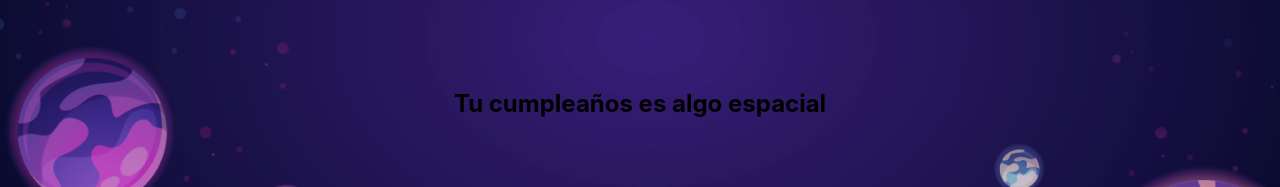
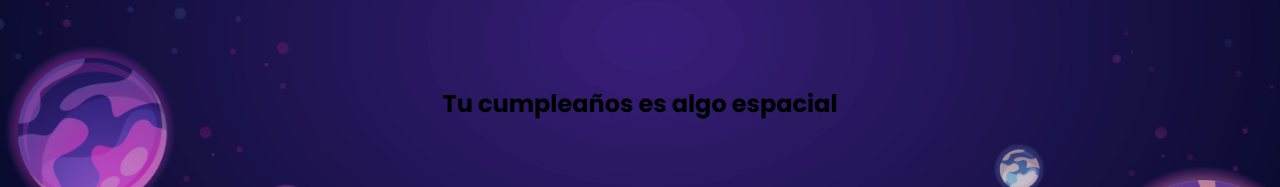
Before and after one commit to rafeldev/photokepler, a React (Create React App) app: page / in a window 1280 px wide. Shown: the part 297-484 px from the top of the page. Built offline with nearby package versions, Linux system fonts and the light colour scheme.

Commit message:
Se añade estilos globales

```diff
--- a/src/index.js
+++ b/src/index.js
@@ -1,6 +1,6 @@
 import React from "react";
 import ReactDOM from "react-dom";
-import "./index.css";
+import "./styles/GlobalStyles.css";
 import App from "./App";
 // import reportWebVitals from './reportWebVitals';
 
--- /dev/null
+++ b/src/styles/GlobalStyles.css
@@ -0,0 +1,89 @@
+@import url("https://fonts.googleapis.com/css2?family=Poppins:wght@400;500;600;700&display=swap");
+
+* {
+  padding: 0;
+  margin: 0;
+  box-sizing: border-box;
+}
+:root {
+  /*===== Palet color =====*/
+  --main-color: #e7127a;
+  --secun-color: #080a2e;
+  --tercer-color: #10144e;
+  --input-color: #3a187f;
+  --font-color-1: #7152d0;
+  --grey: #c9c5c8;
+  --grey-font: #aaaaaa;
+  --boton-grey: #d5d7db;
+  --white: #ffffff;
+  --card-gradient-color: linear-gradient(
+    180deg,
+    #6743b5 -28.86%,
+    #10144e 123.36%
+  );
+
+  --gradient-img: linear-gradient(
+    180deg,
+    rgba(196, 196, 196, 0) -18.02%,
+    rgba(247, 247, 252, 0.8) 60.64%
+  );
+  /*===== Font and typography =====*/
+  --body-font: "Poppins", sans-serif;
+  --biggest-font-size: 3rem;
+  --h1-font-size: 1.8rem;
+  --h2-font-size: 1.25rem;
+  --h3-font-size: 1.125rem;
+  --normal-font-size: 0.938rem;
+  --small-font-size: 0.813rem;
+  /*===== Font W =====*/
+  --light-font: 400;
+  --normal-font: 500;
+  --medium-font: 600;
+  --Bold-font: 700;
+  /*===== Margenes =====*/
+  --mb-1: 0.5rem;
+  --mb-2: 1rem;
+  --mb-3: 1.5rem;
+  --mb-4: 2rem;
+  --mb-5: 2.5rem;
+  --mb-6: 3rem;
+  /*===== z index =====*/
+  --z-normal: 1;
+  --z-tooltip: 10;
+  --z-fixed: 100;
+}
+
+html {
+  scroll-behavior: smooth;
+}
+
+body {
+  overflow-x: hidden;
+  font-family: var(--body-font);
+}
+ul,
+li {
+  list-style: none;
+}
+a {
+  text-decoration: none;
+}
+/* img,
+svg {
+  width: 100%;
+  height: 100%;
+  object-fit: cover;
+} */
+button {
+  outline: none;
+}
+.iconSize {
+  font-size: 1.8rem;
+}
+.bd-container {
+  max-width: 1300px;
+
+  margin: 0 auto;
+  overflow: hidden;
+  padding: 0 1rem;
+}
```
